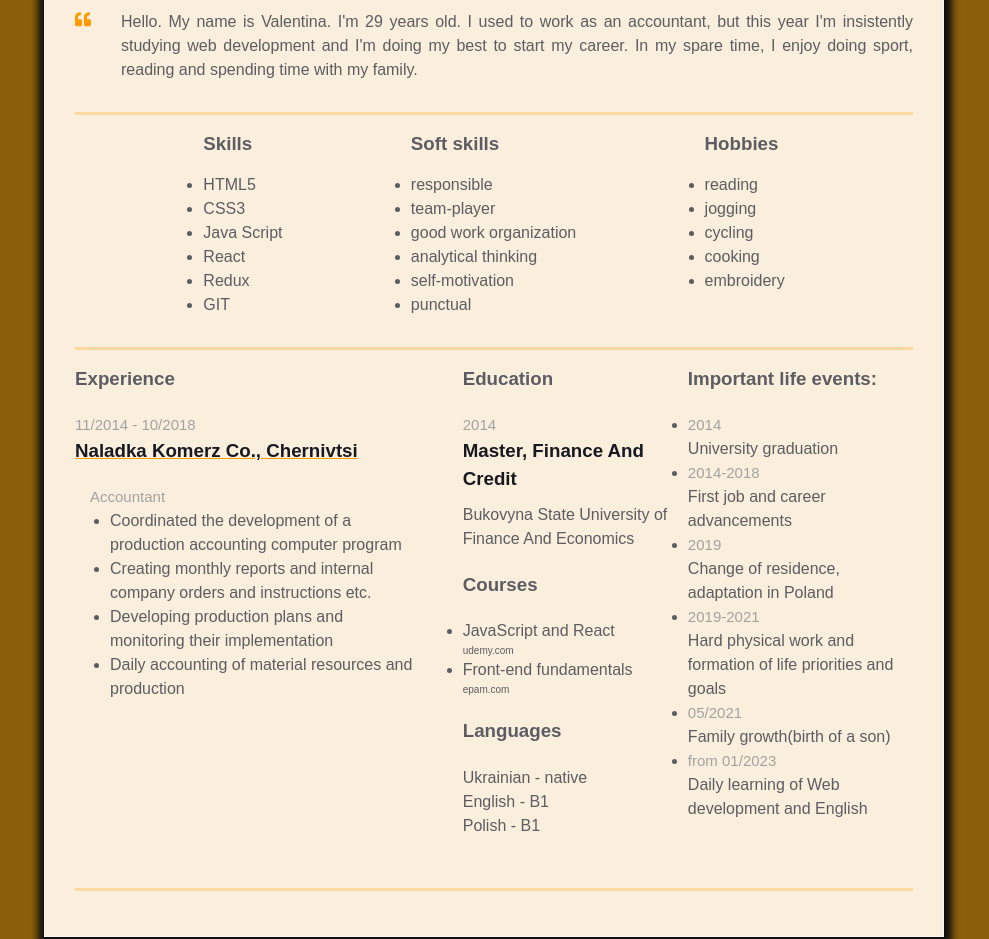
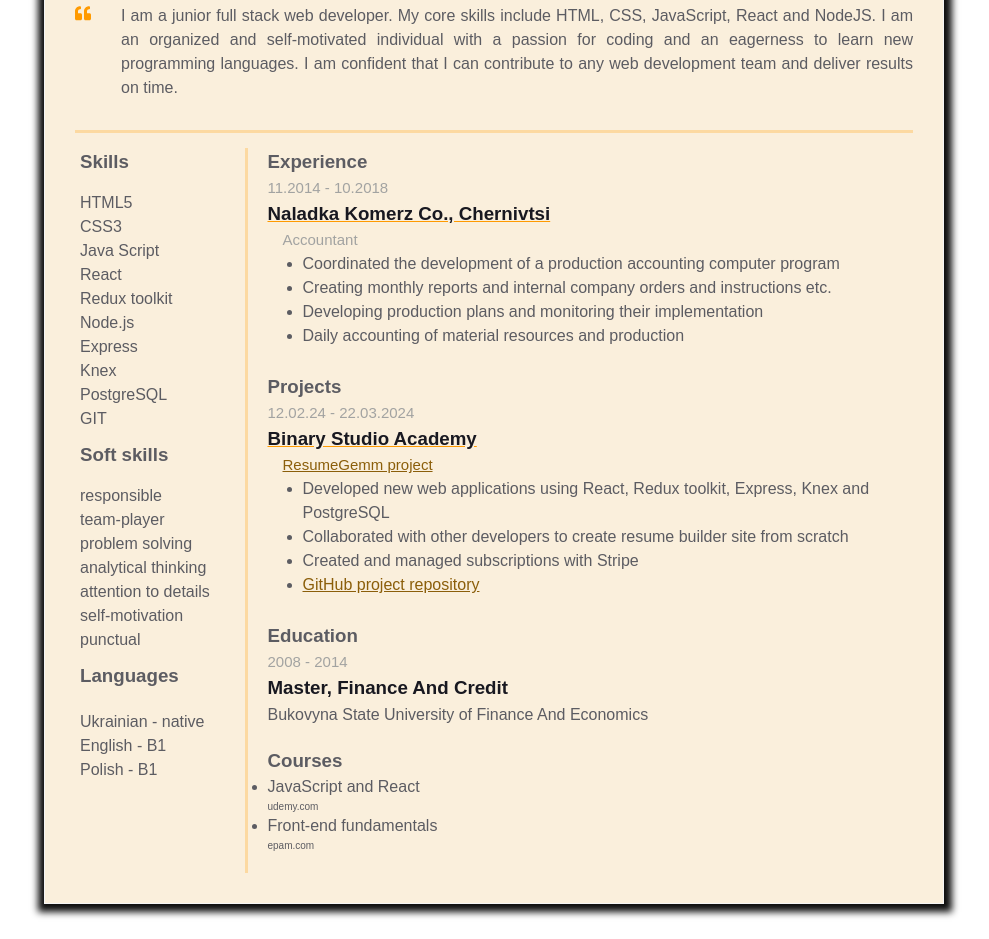
Before and after one commit to ValentinaTenus/my-resume, a plain HTML site: page index.html in a window 1280 px wide. Shown: the part 396-1335 px from the top of the page, without its empty margins (146-1135 px from the left). Drawn offline with Linux system fonts and the light colour scheme.

Commit message:
update info and styles

```diff
--- a/index.html
+++ b/index.html
@@ -12,7 +12,7 @@
         <div class="container">
           <div class="resume__block">
             <h1 class="contact-info__header">Valentyna Tenus</h1>
-            <h3 class="contact-info__sub-header">Front-End Web Developer</h3>
+            <h3 class="contact-info__sub-header">Full-Stack Web Developer</h3>
             <div class="contact_info_container fh">
               <div class="contact-info__block">
                 <a
@@ -196,7 +196,6 @@
                   <span>Valentina Tenus</span>
                 </a>
               </div>
-
             </div>
           </div>
         </div>
@@ -223,15 +222,16 @@
                 </svg>
               </div>
               <p class="intro_text">
-                Hello. My name is Valentina. I'm 29 years old. I used to work as an accountant, but this year
-                I'm insistently studying web development and I'm doing my best to start my career.
-                In my spare time, I enjoy doing sport, reading and spending time with my family.
+                I am a junior full stack web developer. My core skills include HTML, CSS, JavaScript, React and NodeJS.
+                I am an organized and self-motivated individual with a passion for coding and an eagerness to learn
+                new programming languages. I am confident that I can contribute to any web development team
+                and deliver results on time.
               </p>
             </div>
           </div>
         </div>
-        <div class="container">
-          <div class="resume__block">
+        <div class="wrapper">
+          <div class="aside__container">
               <div class="skills">
                 <div class="skills-block">
                   <h3 class="skills__header">Skills</h3>
@@ -240,7 +240,11 @@
                       <li>CSS3</li>
                       <li>Java Script</li>
                       <li>React</li>
-                    <li>Redux</li>
+                      <li>Redux toolkit</li>
+                      <li>Node.js</li>
+                      <li>Express</li>
+                      <li>Knex</li>
+                      <li>PostgreSQL</li>
                       <li>GIT</li>
                     </ul>
                   </div>
@@ -249,38 +253,37 @@
                     <ul class="skills__list">
                       <li>responsible</li>
                       <li>team-player</li>
-                    <li>good work organization</li>
+                      <li>problem solving</li>
                       <li>analytical thinking</li>
+                      <li>attention to details</li>
                       <li>self-motivation</li>
                       <li>punctual</li>
                     </ul>
                   </div>
-                <div class="skills-block">
-                  <h3 class="skills__header">Hobbies</h3>
-                  <ul class="skills__list">
-                    <li>reading</li>
-                    <li>jogging</li>
-                    <li>cycling</li>
-                    <li>cooking</li>
-                    <li>embroidery</li>
-                  </ul>
+                  <div class="additional-info__languages">
+                    <h3 class="additional-info__languages-header">Languages</h3>
+                      <p class="additional-info__languages-item"
+                      >Ukrainian - native</p
+                      >
+                      <p class="additional-info__languages-item"
+                      >English - B1</p
+                      >
+                      <p class="additional-info__languages-item"
+                      >Polish - B1</p
+                      >
                   </div>
               </div>
           </div>
-        </div>
-        <div class="container">
-          <div class="resume__block">
             <div class="main-info fh">
               <div class="experiences">
                 <h3 class="experiences__header">Experience</h3>
                 <div class="experiences__company">
                   <div class="experiences__company-header">
                     <span class="experiences__company-header-durability"
-                    >11/2014 - 10/2018</span
+                    >11.2014 - 10.2018</span
                     >
                     <h3 class="experiences__company-header-name">Naladka Komerz Co.,  Chernivtsi</h3>
                   </div>
-
                   <div class="experiences__company-project">
                     <span class="experiences__company-project-role"
                     >Accountant</span
@@ -294,12 +297,35 @@
                   </div>
                 </div>
               </div>
-              <div class="additional-info fv">
+              <div class="experiences">
+                <h3 class="experiences__header">Projects</h3>
+                <div class="experiences__company">
+                  <div class="experiences__company-header">
+                    <span class="experiences__company-header-durability"
+                    >12.02.24 - 22.03.2024</span
+                    >
+                    <h3 class="experiences__company-header-name">Binary Studio Academy</h3>
+                  </div>
+
+                  <div class="experiences__company-project">
+                    <span class="experiences__company-project-role"
+                    ><a href="https://resumegemm.space/">ResumeGemm project</a></span
+                    >
+                    <ul class="experiences__company-project-responsibilities">
+                      <li>Developed new web applications using React, Redux toolkit, Express, Knex and PostgreSQL</li>
+                      <li>Collaborated with other developers to create resume builder site  from scratch</li>
+                      <li>Created and managed subscriptions with Stripe</li>
+                      <li>
+                        <a href="https://github.com/BinaryStudioAcademy/bsa-winter-2023-2024-resumegemm">GitHub project repository</a></li>
+                    </ul>
+                  </div>
+                </div>
+              </div>
                   <div class="additional-info__education">
                   <h3 class="additional-info__education-header">Education</h3>
                   <div class="additional-info__education-university">
                     <span class="additional-info__education-university-durability"
-                    >2014</span
+                    >2008 - 2014</span
                     >
                     <h3 class="additional-info__education-university-speciality"
                     >Master, Finance And Credit</h3
@@ -309,6 +335,7 @@
                     >
                   </div>
                 </div>
+              <div class="additional-info fv">
                 <div class="additional-info__education">
                   <h3 class="additional-info__education-header">Courses</h3>
                     <ul class="additional-info__education-courses">
@@ -330,74 +357,6 @@
                       </li>
                     </ul>
                 </div>
-                <div class="additional-info__languages">
-                  <h3 class="additional-info__languages-header">Languages</h3>
-                    <p class="additional-info__languages-item"
-                    >Ukrainian - native</p
-                    >
-                    <p class="additional-info__languages-item"
-                    >English - B1</p
-                    >
-                    <p class="additional-info__languages-item"
-                    >Polish - B1</p
-                    >
-                </div>
-              </div>
-              <div class="additional-info fv">
-                <div class="additional-info__timeline">
-                  <h3 class="additional-info__timeline-header">Important life events:</h3>
-                  <ul class="additional-info__event">
-                    <li>
-                      <span class="additional-info__event-durability"
-                      >2014</span
-                      >
-                      <p class="additional-info__event-name"
-                      >University graduation</p
-                      >
-                    </li>
-                    <li>
-                      <span class="additional-info__event-durability"
-                      >2014-2018</span
-                      >
-                      <p class="additional-info__event-name"
-                      >First job and career advancements </p
-                      >
-                    </li>
-                    <li>
-                      <span class="additional-info__event-durability"
-                      >2019</span
-                      >
-                      <p class="additional-info__event-name"
-                      >Change of residence, adaptation in Poland </p
-                      >
-                    </li>
-                    <li>
-                      <span class="additional-info__event-durability"
-                      >2019-2021</span
-                      >
-                      <p class="additional-info__event-name"
-                      >Hard physical work and formation of life priorities and goals </p
-                      >
-                    </li>
-                    <li>
-                      <span class="additional-info__event-durability"
-                      >05/2021</span
-                      >
-                      <p class="additional-info__event-name"
-                      >Family growth(birth of a son) </p
-                      >
-                    </li>
-                    <li>
-                      <span class="additional-info__event-durability"
-                      >from 01/2023</span
-                      >
-                      <p class="additional-info__event-name"
-                      >Daily learning of Web development and English</p
-                      >
-                    </li>
-                  </ul>
-                </div>
-              </div>
               </div>
             </div>
           </div>
--- a/styles.css
+++ b/styles.css
@@ -10,7 +10,6 @@ body {
   font-family: Arial, Helvetica, sans-serif;
   line-height: 1.5;
   background-image: var(--bg-image);
-  background-color: var(--bg-color);
 
   --primary-text-color: #181820;
   --secondary-text-color: #5c5c62;
@@ -23,22 +22,45 @@ body {
   --bg-image: liner-gradient( to bottom, var(--bg-color), var(--bg-color-fade));
 }
 
+a {
+  color: var(--bg-color);
+}
+
+a:visited {
+  color: var(--durability-text-color);
+}
+
+a:hover {
+  color: var( --text-decoration-color);
+}
+
+.wrapper {
+  display: flex;
+}
+
 .container {
   margin: 0 auto;
   padding: 0 30px;
   max-width: 900px;
 }
 
+.main-info {
+  flex-direction: column;
+  padding: 0 20px;
+}
+
 .fh {
   display: flex;
-  flex-direction: row;
   justify-content: space-between;
 }
 
-.fv {
+.aside__container {
+  width: 25%;
   display: flex;
   flex-direction: column;
-  justify-content: space-between;
+  align-items: center;
+  padding: 0 0 0 35px;
+  border-right:  3px solid var(--border-color);;
 }
 
 .resume {
@@ -64,10 +86,6 @@ body {
 
   .contact_info_container {
     align-items: center;
-  }
-
-  .contact-info__block:not(:last-child) {
-    margin-bottom: 20px;
   }
 
   .experiences {
@@ -110,13 +128,10 @@ text-decoration: none;
 display: flex;
 justify-content: start;
 }
+
 .contact-info__item span:hover {
 color: var(--bg-color);
 border-bottom: 2px solid var(--bg-color);
-}
-
-.contact-info__item:not(:last-child) {
-margin-bottom: 20px;
 }
 
 .contact-info__item-icon-wrapper {
@@ -175,8 +190,8 @@ border-color: var(--text-decoration-color);
 .skills {
   width: 100%;
   display: flex;
-  flex-direction: row;
-  justify-content: space-evenly;
+  flex-direction: column;
+  gap: 10px;
 }
 
 .skills__header {
@@ -188,6 +203,7 @@ border-color: var(--text-decoration-color);
 .skills__list {
   color: var(--secondary-text-color);
   text-align: justify;
+  list-style-type: none;
 }
 
 /* Experience and additional info styles */
@@ -200,7 +216,6 @@ border-color: var(--text-decoration-color);
 .experiences__header {
   color: var(--secondary-text-color);
   text-align: left;
-  margin-bottom: 20px;
 }
 
 .experiences__company-header-durability {
@@ -215,7 +230,6 @@ border-color: var(--text-decoration-color);
   text-decoration-color: var(--text-decoration-color);
   text-decoration-line: underline;
   text-align: left;
-  margin-bottom: 20px;
 }
 
 .experiences__company-project {
@@ -252,20 +266,17 @@ border-color: var(--text-decoration-color);
 .additional-info__education-header, .additional-info__timeline-header {
   color: var(--secondary-text-color);
   text-align: left;
-  margin-bottom: 20px;
 }
 
 .additional-info__education-university-durability, .additional-info__event-durability {
   color: var(--durability-text-color);
   text-align: left;
-  margin-bottom: 10px;
   font-size: 15px;
 }
 
 .additional-info__education-university-speciality {
   color: var(--primary-text-color);
   text-align: left;
-  margin-bottom: 10px;
 }
 
 .additional-info__education-university-name, .additional-info__event-name {
```
Lines whose indentation alone changed are shown as unchanged.
